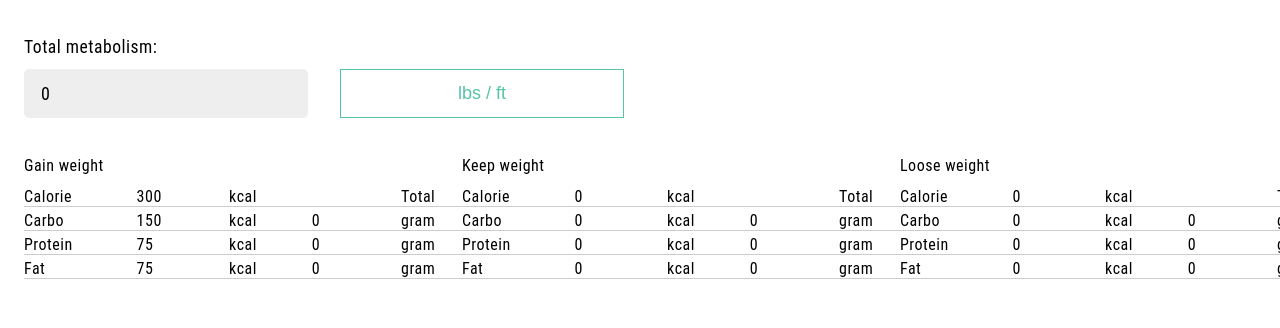
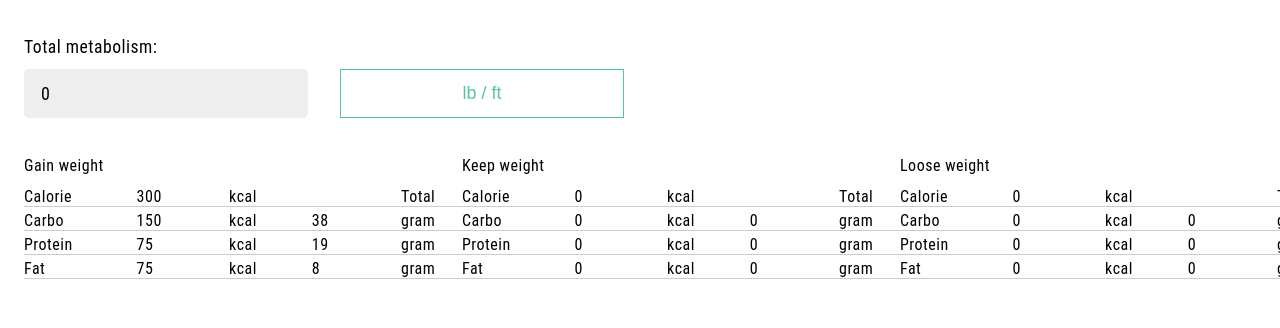
Before and after one commit to CalvinLanger/Caloric-Demand-Calculator, a React (Create React App) app: page / in a window 1280 px wide. Shown: the part 769-1097 px from the top of the page. Built offline with nearby package versions, Linux system fonts and the light colour scheme.

Commit message:
fix calcMacro bug

```diff
--- a/src/App.js
+++ b/src/App.js
@@ -39,11 +39,19 @@ const activityOptions = [
 
 function App() {
 
-  let restingMetabolism, dailyMetabolism, totalMetabolism;
+  let restingMetabolism, dailyMetabolism, totalMetabolism, totalMetabolismGain, totalMetabolismLoose;
   let totalCarbo, totalProtein, totalFat, totalCarboInGrams, totalProteinInGrams, totalFatInGrams;
   let totalCarboGain, totalProteinGain, totalFatGain, totalCarboInGramsGain, totalProteinInGramsGain, totalFatInGramsGain;
   let totalCarboLoose, totalProteinLoose, totalFatLoose, totalCarboInGramsLoose, totalProteinInGramsLoose, totalFatInGramsLoose;
 
+  // Calories in macroelemets
+  const protein = 4;
+  const carbo = 4;
+  const fat = 9;
+  // Metrics unit
+  const lbs = 0.453592;
+  const ft = 30.48;
+  const inch = 2.54;
 
   const [gender, setGender] = useState('male');
   const [weight, setWeight] = useState('');
@@ -92,39 +100,51 @@ function App() {
     setMetric(!metric);
   }
 
+  function preventNegativeValue() {
+    if (totalMetabolismLoose <= 0 || totalCarboLoose <= 0 || totalProteinLoose <= 0 || totalFatLoose <= 0) {
+      totalCarboLoose = 0;
+      totalCarboInGramsLoose = 0;
+      totalProteinLoose = 0;
+      totalProteinInGramsLoose = 0;
+      totalFatLoose = 0;
+      totalFatInGramsLoose = 0;
+      totalMetabolismLoose = 0;
+    }
+  }
+
   function calcMacro() {
     totalCarbo = Math.round((totalMetabolism * 0.5));
-    totalCarboInGrams = Math.round(totalCarbo / 9);
+    totalCarboInGrams = Math.round(totalCarbo / carbo);
 
     totalProtein = Math.round((totalMetabolism * 0.25));
-    totalProteinInGrams = Math.round(totalProtein / 4);
+    totalProteinInGrams = Math.round(totalProtein / protein);
 
     totalFat = Math.round((totalMetabolism * 0.25));
-    totalFatInGrams = Math.round(totalProtein / 4);
+    totalFatInGrams = Math.round(totalProtein / fat);
 
-    totalCarboGain = Math.round(((totalMetabolism + 300) * 0.5));
-    totalCarboInGramsGain = Math.round(totalCarbo / 9);
+    totalCarboGain = Math.round((totalMetabolismGain * 0.5));
+    totalCarboInGramsGain = Math.round(totalCarboGain / carbo);
 
-    totalProteinGain = Math.round(((totalMetabolism + 300) * 0.25));
-    totalProteinInGramsGain = Math.round(totalProtein / 4);
+    totalProteinGain = Math.round((totalMetabolismGain * 0.25));
+    totalProteinInGramsGain = Math.round(totalProteinGain / protein);
 
-    totalFatGain = Math.round(((totalMetabolism + 300) * 0.25));
-    totalFatInGramsGain = Math.round(totalProtein / 4);
+    totalFatGain = Math.round((totalMetabolismGain * 0.25));
+    totalFatInGramsGain = Math.round(totalProteinGain / fat);
 
-    totalCarboLoose = Math.round(((totalMetabolism - 500) * 0.5));
-    totalCarboInGramsLoose = Math.round(totalCarbo / 9);
+    totalCarboLoose = Math.round((totalMetabolismLoose * 0.5));
+    totalCarboInGramsLoose = Math.round(totalCarboLoose / carbo);
 
-    totalProteinLoose = Math.round(((totalMetabolism - 500) * 0.25));
-    totalProteinInGramsLoose = Math.round(totalProtein / 4);
+    totalProteinLoose = Math.round((totalMetabolismLoose * 0.25));
+    totalProteinInGramsLoose = Math.round(totalProteinLoose / protein);
 
-    totalFatLoose = Math.round(((totalMetabolism - 500) * 0.25));
-    totalFatInGramsLoose = Math.round(totalProtein / 4);
+    totalFatLoose = Math.round((totalMetabolismLoose * 0.25));
+    totalFatInGramsLoose = Math.round(totalProteinLoose / fat);
 
-    if (totalCarboLoose < 0 || totalProteinLoose < 0 || totalFatLoose < 0) {
-      totalCarboLoose = 0;
-      totalProteinLoose = 0;
-      totalFatLoose = 0;
-    }
+    // if (totalMetabolismLoose <= 0 || totalCarboLoose <= 0 || totalProteinLoose <= 0 || totalFatLoose <= 0) {
+    //   totalCarboLoose = 0;
+    //   totalProteinLoose = 0;
+    //   totalFatLoose = 0;
+    // }
   }
 
   // BASAL BMR FOR WOMAN AND MAN
@@ -150,11 +170,15 @@ function App() {
     dailyMetabolism = Math.round(dailyMetabolism);
     restingMetabolism = Math.round(restingMetabolism);
     totalMetabolism = Math.round(totalMetabolism);
+    totalMetabolismGain = Math.round(totalMetabolism + 300);
+    totalMetabolismLoose = Math.round(totalMetabolism - 500);
   }
 
   if (gender === "male") {
     if (weight === '' || height === '' || age === '') {
       restingMetabolism = 0;
+      totalMetabolismGain = 0;
+      totalMetabolismLoose = 0;
     } else {
       restingMetabolism = men_BMR;
       totalMetabolism = restingMetabolism;
@@ -162,14 +186,18 @@ function App() {
   } else if (gender === "female") {
     if (weight === '' || height === '' || age === '') {
       restingMetabolism = 0;
+      totalMetabolismGain = 0;
+      totalMetabolismLoose = 0;
     } else {
       restingMetabolism = woman_BMR;
       totalMetabolism = restingMetabolism;
     }
+
   }
 
   handleActiveMetabolism(dailySteps);
   calcMacro();
+  preventNegativeValue();
 
   return (
     <div className='wrapper'>
@@ -217,13 +245,13 @@ function App() {
             <OutputBox labelName='Total metabolism:' result={totalMetabolism} />
             <div className='grid'>
               <label className='hidden'>hidden</label>
-              <button onClick={changeMetric}>{metric ? "lbs / ft" : "kg / cm"}</button>
+              <button onClick={changeMetric}>{metric ? "lb / ft" : "kg / cm"}</button>
             </div>
           </div>
           <div className='makro-table'>
             <MacroDemand
               titleName="Gain weight"
-              totalKcal={totalMetabolism + 300}
+              totalKcal={totalMetabolismGain}
               carboKcal={totalCarboGain}
               carboGrams={totalCarboInGramsGain}
               proteinKcal={totalProteinGain}
@@ -239,7 +267,7 @@ function App() {
               fatKcal={totalFat}
               fatGrams={totalFatInGrams} />
             <MacroDemand titleName="Loose weight"
-              totalKcal={totalMetabolism - 500 < 0 ? totalMetabolism = 0 : totalMetabolism - 500}
+              totalKcal={totalMetabolismLoose}
               carboKcal={totalCarboLoose}
               carboGrams={totalCarboInGramsLoose}
               proteinKcal={totalProteinLoose}
```
